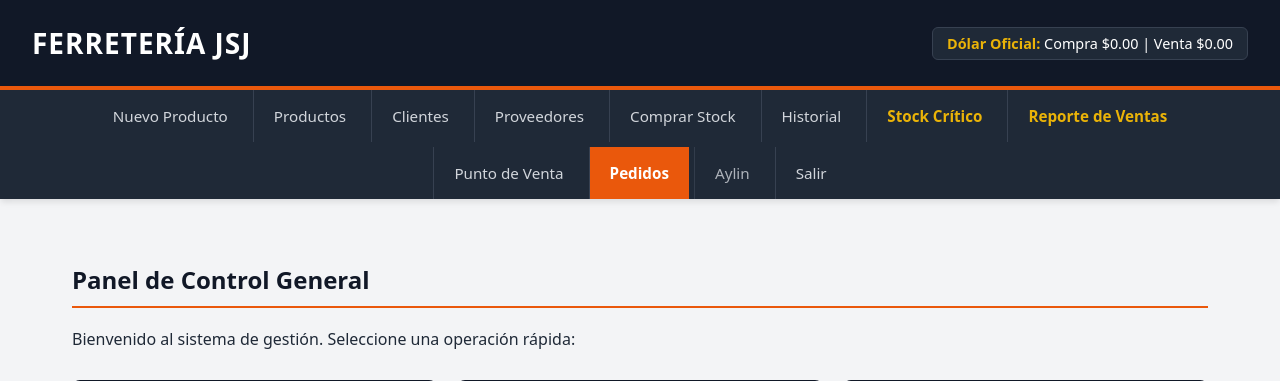
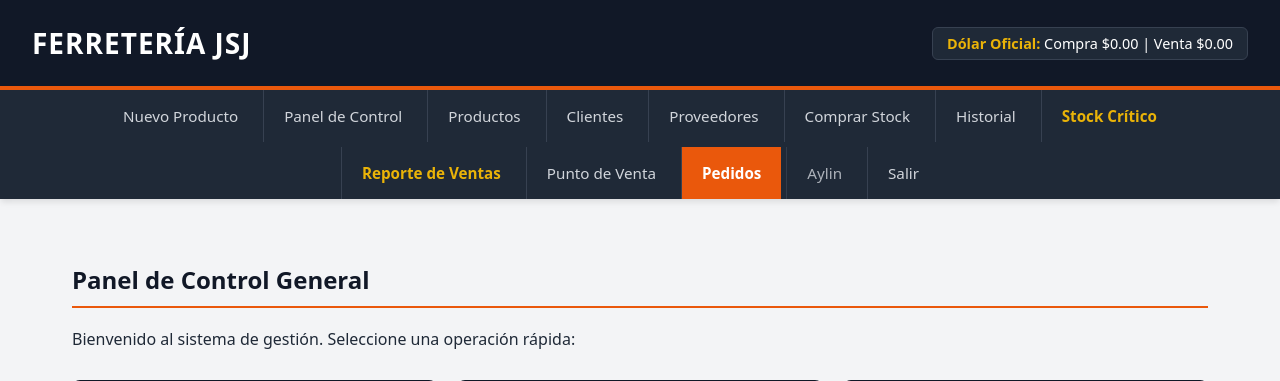
Before and after one commit to santygp019/TPint2-ACN4BV-GrupoJSJ, a Flask app: page / in a window 1280 px wide. Shown: the top 381 px of the page. Run offline with Flask 3, Linux system fonts and the light colour scheme; a user stored in the database is signed in.

Commit message:
feat: agregar link al Panel en el menu de admin y empleado

```diff
--- a/templates/base.html
+++ b/templates/base.html
@@ -26,6 +26,7 @@
 
                 {% if session.get('rol') == 'administrador' %}
                 <li><a href="{{url_for('cargarProducto')}}" class="hw-nav-link">Nuevo Producto</a></li>
+                <li><a href="{{url_for('home')}}" class="hw-nav-link">Panel de Control</a></li>
                 <li><a href="{{url_for('verListaProductos')}}" class="hw-nav-link">Productos</a></li>
                 <li><a href="{{url_for('cargarCliente')}}" class="hw-nav-link">Clientes</a></li>
                 <li><a href="{{url_for('cargarProveedor')}}" class="hw-nav-link">Proveedores</a></li>
@@ -37,6 +38,7 @@
                 <li><a href="{{url_for('pedidos.ver_pendientes')}}" class="hw-nav-link primary-link">Pedidos</a></li>
 
                 {% elif session.get('rol') == 'empleado' %}
+                <li><a href="{{url_for('home')}}" class="hw-nav-link">Panel de Control</a></li>
                 <li><a href="{{url_for('seccionVentas')}}" class="hw-nav-link">Punto de Venta</a></li>
                 <li><a href="{{url_for('verListaProductos')}}" class="hw-nav-link">Productos</a></li>
                 <li><a href="{{url_for('verStockCritico')}}" class="hw-nav-link warning-link">Stock Crítico</a></li>
```
